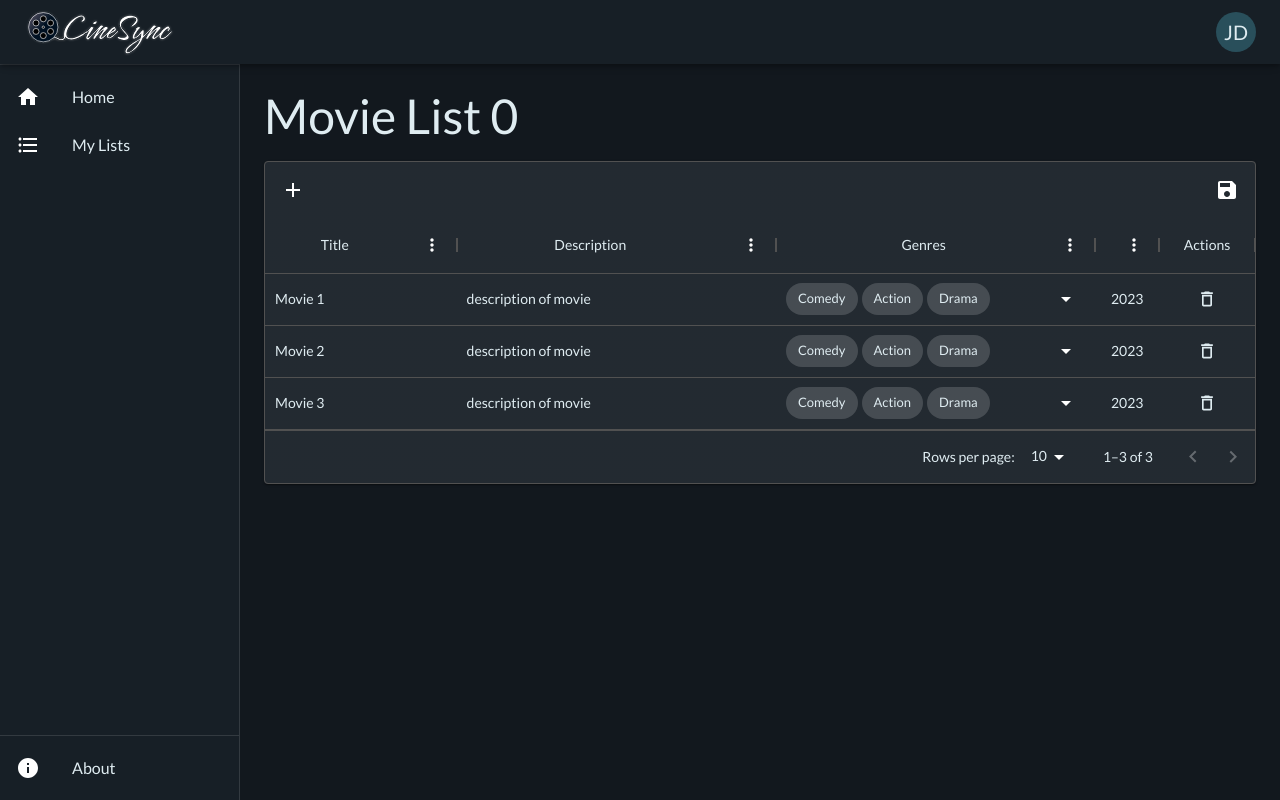
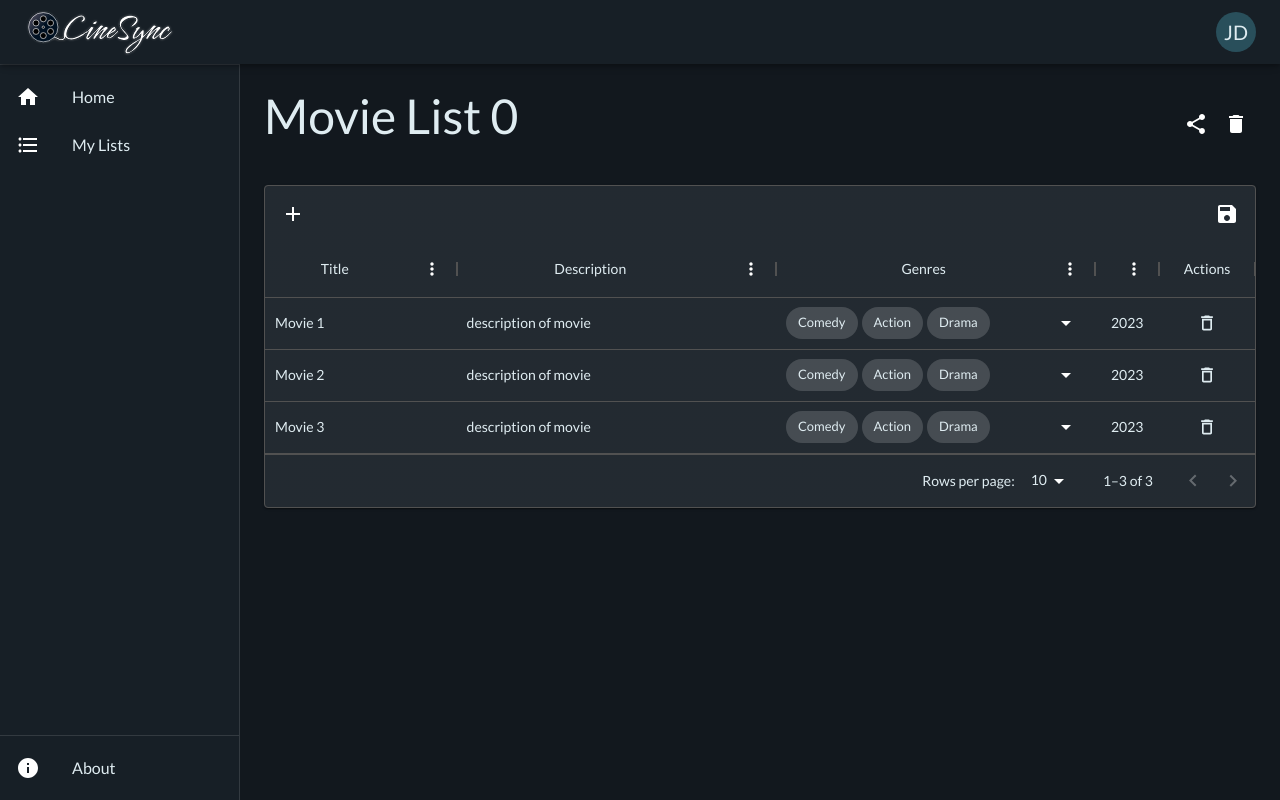
Before and after one commit to chrispinkney/cinesync, a Next.js app in the folder web/: page /list/0 in a window 1280 px wide. Built offline with nearby package versions, Linux system fonts and the light colour scheme.

Commit message:
rearrange list components

```diff
--- a/web/src/app/(lists)/list/[slug]/page.tsx
+++ b/web/src/app/(lists)/list/[slug]/page.tsx
@@ -1,6 +1,9 @@
-import MovieListTable from '@/components/MovieListTable/MovieListTable';
+import ListActions from '@/components/List/ListActions';
+import MovieListTable from '@/components/List/MovieListTable/MovieListTable';
 import { tempList } from '@/tempData';
+import Box from '@mui/material/Box';
 import Typography from '@mui/material/Typography';
+import Grid from '@mui/material/Unstable_Grid2'; // Grid version 2
 
 const Page = async ({ params }: { params: { slug: string } }) => {
 	const movieListId: number = parseInt(params.slug);
@@ -8,9 +11,19 @@ const Page = async ({ params }: { params: { slug: string } }) => {
 
 	return (
 		<main>
-			<Typography variant="h3" gutterBottom>
-				{movieList.name}
-			</Typography>
+			<Grid
+				xs
+				display="flex"
+				justifyContent="space-between"
+				alignItems="center"
+			>
+				<Typography variant="h3" gutterBottom>
+					{movieList.name}
+				</Typography>
+				<Box>
+					<ListActions listId={movieList.id} />
+				</Box>
+			</Grid>
 			<MovieListTable
 				id={movieList.id}
 				name={movieList.name}
--- a/web/src/app/(lists)/lists/page.tsx
+++ b/web/src/app/(lists)/lists/page.tsx
@@ -1,7 +1,7 @@
-import ListCard from '@/components/ListCard/ListCard';
 import Grid from '@mui/material/Unstable_Grid2'; // Grid version 2
 import { tempList } from '@/tempData';
-import ListCreationButton from '@/components/ListCreation/ListCreationButton';
+import ListCard from '@/components/List/ListCard/ListCard';
+import ListCreationButton from '@/components/List/ListCreation/ListCreationButton';
 
 const Page = async () => {
 	// const res = await fetch('/');
--- a/web/src/components/ListCreation/ListCreationButton.tsx
+++ b/web/src/components/List/ListCreation/ListCreationButton.tsx
@@ -3,7 +3,7 @@ import Fab from '@mui/material/Fab';
 import AddIcon from '@mui/icons-material/Add';
 import Tooltip from '@mui/material/Tooltip';
 import { Fragment, useState } from 'react';
-import ListCreationModal from '@/components/ListCreation/ListCreationModal';
+import ListCreationModal from './ListCreationModal';
 
 const ListCreationButton = () => {
 	const [open, setOpen] = useState(false);
--- a/web/src/components/ListCard/ListCardDeleteConfirmationModal.tsx
+++ b/web/src/components/List/ListDeleteConfirmationModal.tsx
@@ -10,7 +10,7 @@ import Typography from '@mui/material/Typography';
 import { redirect } from 'next/navigation';
 import { useState } from 'react';
 
-const ListCardDeleteConfirmationModal = ({
+const ListDeleteConfirmationModal = ({
 	open,
 	handleClose,
 	listId,
@@ -84,4 +84,4 @@ const ListCardDeleteConfirmationModal = ({
 	);
 };
 
-export default ListCardDeleteConfirmationModal;
+export default ListDeleteConfirmationModal;
--- a/web/src/components/ListCard/ListCardShareModal.tsx
+++ b/web/src/components/List/ListShareModal.tsx
@@ -10,7 +10,7 @@ import TextField from '@mui/material/TextField';
 import Typography from '@mui/material/Typography';
 import { useState } from 'react';
 
-const ListCardShareModal = ({
+const ListShareModal = ({
 	open,
 	handleClose,
 	listId,
@@ -112,4 +112,4 @@ const ListCardShareModal = ({
 	);
 };
 
-export default ListCardShareModal;
+export default ListShareModal;
--- a/web/src/components/MovieListTable/GenreDropdown.tsx
+++ b/web/src/components/List/MovieListTable/GenreDropdown.tsx
@@ -8,13 +8,15 @@ import ListItemText from '@mui/material/ListItemText';
 import MenuItem from '@mui/material/MenuItem';
 import Select from '@mui/material/Select';
 import { SelectChangeEvent } from '@mui/material/Select/SelectInput';
-import {
-	GridRenderCellParams,
-	GridRenderEditCellParams,
-} from '@mui/x-data-grid/models/params/gridCellParams';
+import { GridRowModel, GridRenderCellParams } from '@mui/x-data-grid';
 import { useState } from 'react';
 
-const GenreDropDown = (params: GridRenderCellParams) => {
+type GenreDropDownProps = {
+	params: GridRenderCellParams;
+	updateGenres: (row: GridRowModel) => void;
+};
+
+const GenreDropDown = ({ params, updateGenres }: GenreDropDownProps) => {
 	const { row, value } = params;
 	const initialGenres: string[] = value;
 	const [selectedGenres, setSelectedGenres] = useState<string[]>(initialGenres);
@@ -62,7 +64,7 @@ const GenreDropDown = (params: GridRenderCellParams) => {
 		setSelectedGenres(updatedGenres);
 		let updatedRow = row;
 		updatedRow.genre = updatedGenres;
-		row.updateGenres(updatedRow);
+		updateGenres(updatedRow);
 	};
 
 	return (
--- a/web/src/components/MovieListTable/MovieListTable.tsx
+++ b/web/src/components/List/MovieListTable/MovieListTable.tsx
@@ -9,40 +9,45 @@ import {
 	GridRowId,
 	GridRowModel,
 	GridRowsProp,
-	GridToolbarContainer,
 } from '@mui/x-data-grid';
 import Grow from '@mui/material/Grow';
 import Box from '@mui/material/Box';
 import Paper from '@mui/material/Paper';
 import GenreDropDown from './GenreDropdown';
-import AddIcon from '@mui/icons-material/Add';
 import DeleteIcon from '@mui/icons-material/DeleteOutlined';
-import SaveIcon from '@mui/icons-material/Save';
-import { useState } from 'react';
-import Tooltip from '@mui/material/Tooltip';
-import IconButton from '@mui/material/IconButton';
+import { Fragment, useState } from 'react';
+import MovieListTableEditToolbar from './MovieListTableEditToolbar';
+import ListActions from '../ListActions';
 
-interface EditToolbarProps {
-	highestId: number;
-	setRows: (newRows: (oldRows: GridRowsProp) => GridRowsProp) => void;
-	saveList: () => void;
-}
+const MovieListTable = (movieList: MovieList) => {
+	const initialRows: GridRowsProp = movieList.movies;
+	const [rows, setRows] = useState(initialRows);
+	const [newMovieId, setNewMovieId] = useState(initialRows.length);
 
-const MovieListTable = ({ id, name, movies }: MovieList) => {
+	const addMovie = () => {
+		setRows((oldRows) => [
+			...oldRows,
+			{
+				newMovieId,
+				title: '',
+				description: '',
+				genre: [],
+				year: '',
+				isNew: true,
+			},
+		]);
+		setNewMovieId(newMovieId + 1);
+	};
+
 	const processRowUpdate = (newRow: GridRowModel) => {
 		const updatedRow = { ...newRow, isNew: false };
 		setRows(rows.map((row) => (row.id === newRow.id ? updatedRow : row)));
 		return updatedRow;
 	};
 
-	// Add callback function to rows to allow rendered cell (genres) to update row data
-	const initialRows: GridRowsProp = movies.map((element) => {
-		return {
-			...element,
-			updateGenres: (updatedRow: GridRowModel) => processRowUpdate(updatedRow),
-		};
-	});
-	const [rows, setRows] = useState(initialRows);
+	const updateGenres = (row: GridRowModel) => {
+		processRowUpdate(row);
+	};
 
 	const handleRowEditStop: GridEventListener<'rowEditStop'> = (
 		params,
@@ -54,29 +59,30 @@ const MovieListTable = ({ id, name, movies }: MovieList) => {
 	};
 
 	const saveList = async () => {
-		const response = await fetch(
-			`${process.env.NEXT_PUBLIC_URL}/lists/update/${id}`,
-			{
-				method: 'PATCH',
-				headers: {
-					Accept: 'application/json',
-					'Content-Type': 'application/json',
-				},
-				body: JSON.stringify({
-					updateListDto: {
-						Movie: rows.map((row) => {
-							return {
-								title: row.title,
-								description: row.description,
-								genre: row.genre,
-								release_year: row.year,
-							};
-						}),
-					},
-				}),
-			},
-		);
-		alert(response.statusText);
+		console.dir(rows);
+		// const response = await fetch(
+		// 	`${process.env.NEXT_PUBLIC_URL}/lists/update/${id}`,
+		// 	{
+		// 		method: 'PATCH',
+		// 		headers: {
+		// 			Accept: 'application/json',
+		// 			'Content-Type': 'application/json',
+		// 		},
+		// 		body: JSON.stringify({
+		// 			updateListDto: {
+		// 				Movie: rows.map((row) => {
+		// 					return {
+		// 						title: row.title,
+		// 						description: row.description,
+		// 						genre: row.genre,
+		// 						release_year: row.year,
+		// 					};
+		// 				}),
+		// 			},
+		// 		}),
+		// 	},
+		// );
+		// alert(response.statusText);
 	};
 
 	const handleDeleteClick = (id: GridRowId) => () => {
@@ -119,7 +125,7 @@ const MovieListTable = ({ id, name, movies }: MovieList) => {
 			headerName: 'Genres',
 			flex: 1,
 			editable: true,
-			renderCell: GenreDropDown,
+			renderCell: (params) => <GenreDropDown {...{ params, updateGenres }} />,
 			headerAlign: 'center',
 			sortable: false,
 			filterable: false,
@@ -155,55 +161,9 @@ const MovieListTable = ({ id, name, movies }: MovieList) => {
 		},
 	];
 
-	const EditToolbar = (props: EditToolbarProps) => {
-		const { highestId, setRows, saveList } = props;
-		const [newId, setNewId] = useState(highestId);
-
-		const handleAddClick = () => {
-			const id = newId;
-			setNewId(newId + 1);
-			setRows((oldRows) => [
-				...oldRows,
-				{
-					id,
-					title: '',
-					description: '',
-					genre: [],
-					year: '',
-					updateGenres: (updatedRow: GridRowModel) =>
-						processRowUpdate(updatedRow),
-					isNew: true,
-				},
-			]);
-		};
-
-		const handleSaveClick = () => {
-			saveList();
-		};
-
-		return (
-			<GridToolbarContainer sx={{ p: 1 }}>
-				<Tooltip title="Add movie">
-					<IconButton onClick={handleAddClick}>
-						<AddIcon />
-					</IconButton>
-				</Tooltip>
-				<Tooltip title="Save list">
-					<IconButton
-						aria-label="save list"
-						onClick={handleSaveClick}
-						sx={{ ml: 'auto' }}
-					>
-						<SaveIcon />
-					</IconButton>
-				</Tooltip>
-			</GridToolbarContainer>
-		);
-	};
-
 	return (
-		<Grow in={true}>
-			<Box component={Paper} sx={{ width: '100%' }}>
+		<Fragment>
+			<Box component={Paper} sx={{ width: '100%', mt: 3 }}>
 				<DataGrid
 					rows={rows}
 					columns={columns}
@@ -223,14 +183,14 @@ const MovieListTable = ({ id, name, movies }: MovieList) => {
 					}}
 					pageSizeOptions={[10, 25, 50]}
 					slots={{
-						toolbar: EditToolbar,
+						toolbar: MovieListTableEditToolbar,
 					}}
 					slotProps={{
-						toolbar: { highestId: movies.length, setRows, saveList },
+						toolbar: { addMovie, saveList },
 					}}
 				/>
 			</Box>
-		</Grow>
+		</Fragment>
 	);
 };
 
--- /dev/null
+++ b/web/src/components/List/MovieListTable/MovieListTableEditToolbar.tsx
@@ -0,0 +1,43 @@
+import { GridToolbarContainer } from '@mui/x-data-grid';
+import Tooltip from '@mui/material/Tooltip';
+import IconButton from '@mui/material/IconButton';
+import SaveIcon from '@mui/icons-material/Save';
+import AddIcon from '@mui/icons-material/Add';
+
+type EditToolbarProps = {
+	addMovie: () => void;
+	saveList: () => void;
+};
+
+const MovieListTableEditToolbar = (props: EditToolbarProps) => {
+	const { addMovie, saveList } = props;
+
+	const handleAddClick = () => {
+		addMovie();
+	};
+
+	const handleSaveClick = () => {
+		saveList();
+	};
+
+	return (
+		<GridToolbarContainer sx={{ p: 1 }}>
+			<Tooltip title="Add movie">
+				<IconButton onClick={handleAddClick}>
+					<AddIcon />
+				</IconButton>
+			</Tooltip>
+			<Tooltip title="Save list">
+				<IconButton
+					aria-label="save list"
+					onClick={handleSaveClick}
+					sx={{ ml: 'auto' }}
+				>
+					<SaveIcon />
+				</IconButton>
+			</Tooltip>
+		</GridToolbarContainer>
+	);
+};
+
+export default MovieListTableEditToolbar;
```
Also changed, not shown: web/src/components/List/ListActions.tsx (renamed from web/src/components/ListCard/ListCardActions.tsx, +9 -22 lines), web/src/components/List/ListCard/ListCard.tsx (renamed from web/src/components/ListCard/ListCard.tsx, +5 -2 lines), web/src/components/List/ListCreation/ListCreationModal.tsx (renamed from web/src/components/ListCreation/ListCreationModal.tsx), 1 other file (tests, documents, lock files or other folders).
